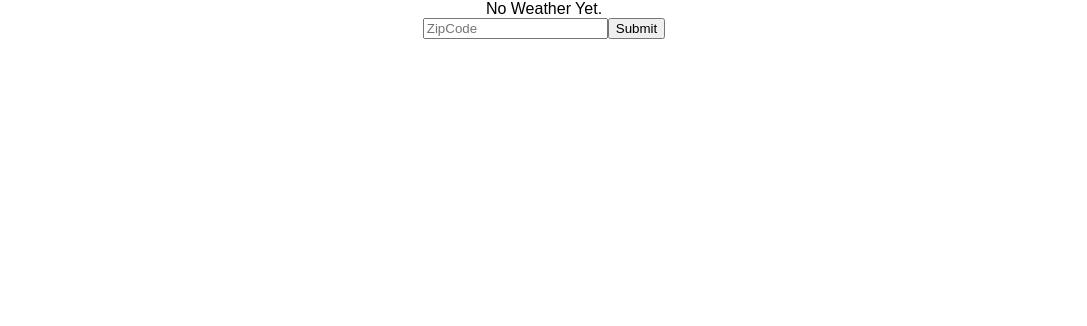
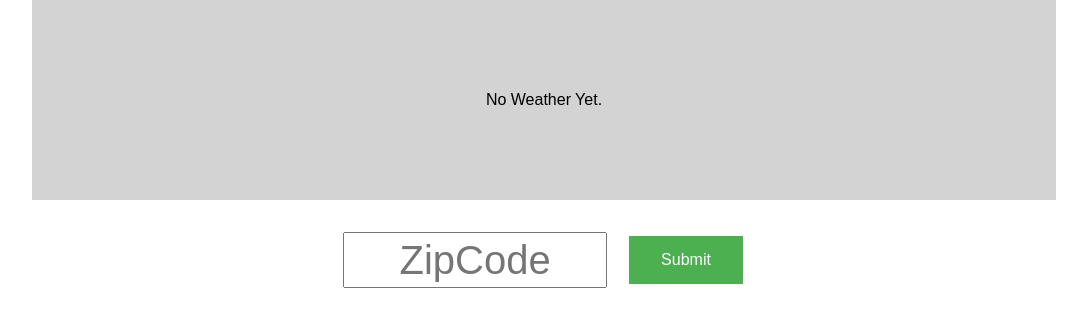
Before and after one commit to SeanMNorton/web-spike, a React (Create React App) app: page / in a window 1280 px wide. Shown: the top 326 px of the page, without its empty margins (96-1183 px from the left). Built offline with nearby package versions, Linux system fonts and the light colour scheme; no server answers.

Commit message:
add css for usability

```diff
--- a/src/Components/WeatherDisplay/WeatherDisplay.css
+++ b/src/Components/WeatherDisplay/WeatherDisplay.css
@@ -0,0 +1,31 @@
+#weather-data {
+  display: flex;
+  justify-content: center;
+  align-items: center;
+  background-color: lightgray;
+  min-height: 200px;
+  width: 80%;
+  margin: 0 auto;
+  margin-bottom: 40px;
+}
+
+.icon {
+
+}
+
+.temp {
+  font-size: 3em;
+  font-weight: bold;
+  font-family: sans-serif;
+  padding: 10px;
+  margin: 0 20px;
+}
+.temp:after{
+  content: "\00b0";
+  font-size: 1em;
+  font-weight: lighter;
+}
+
+.weather-summary{
+
+}
--- a/src/Components/WeatherDisplay/WeatherDisplay.js
+++ b/src/Components/WeatherDisplay/WeatherDisplay.js
@@ -6,9 +6,9 @@ class WeatherDisplay extends Component {
 
   renderWeather(){
     const {weather} = this.props;
-    if (this.props.weather.hourly) {
+    if (weather.hourly) {
       return (
-        <div className='container'>
+        <div id='weather-data' className='container'>
           <div className='icon'> {weather.minutely.icon} </div>
           <div className='temp'> {weather.hourly.data[0].temperature}</div>
           <div className='weather-summary'> {weather.minutely.summary} </div>
@@ -16,7 +16,7 @@ class WeatherDisplay extends Component {
       )
     } else {
       return (
-        <div className='container'>
+        <div id='weather-data' className='container'>
           <div className='no-weather'>No Weather Yet.</div>
         </div>
       )
--- a/src/Components/WeatherForm/WeatherForm.css
+++ b/src/Components/WeatherForm/WeatherForm.css
@@ -0,0 +1,33 @@
+.weather-form {
+  display: flex;
+  justify-content: center;
+  align-items: center;
+  height: 40px;
+}
+
+.weather-form input[type='number'] {
+  height: 50px;
+  width: 20%;
+  font-size: 2.5em;
+  text-align: center;
+  margin-right: 20px;
+}
+
+input[type='number']::-webkit-inner-spin-button,
+input[type='number']::-webkit-outer-spin-button {
+  -webkit-appearance: none;
+  margin: 0;
+}
+
+.weather-form button {
+  background-color: #4CAF50; /* Green */
+    border: none;
+    color: white;
+    padding: 15px 32px;
+    text-align: center;
+    text-decoration: none;
+    display: inline-block;
+    font-size: 16px;
+    margin: 4px 2px;
+    cursor: pointer;
+}
--- a/src/Components/WeatherForm/WeatherForm.js
+++ b/src/Components/WeatherForm/WeatherForm.js
@@ -1,5 +1,5 @@
 import React, { Component } from 'react';
-
+import './WeatherForm.css'
 class WeatherForm extends Component {
   constructor(props) {
     super(props);
```
